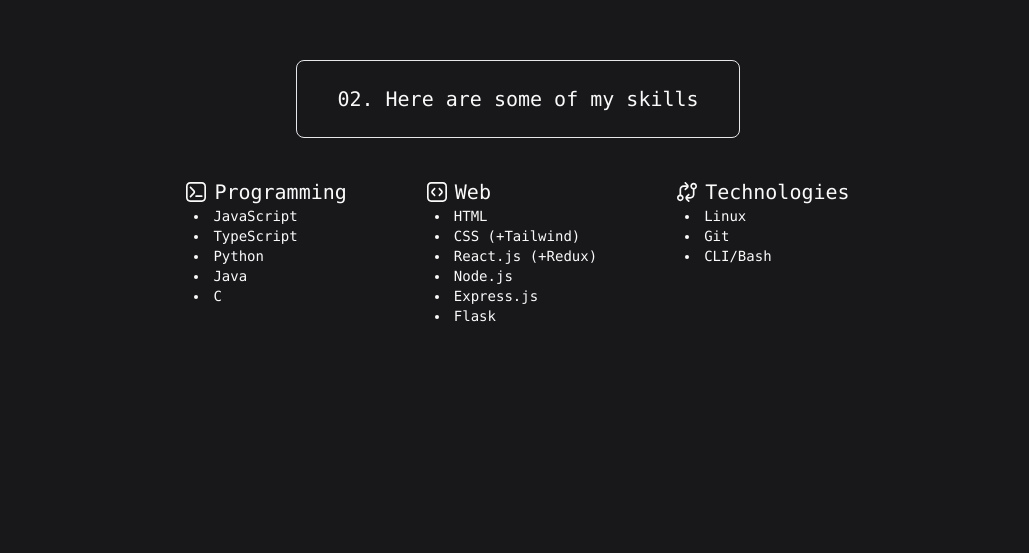
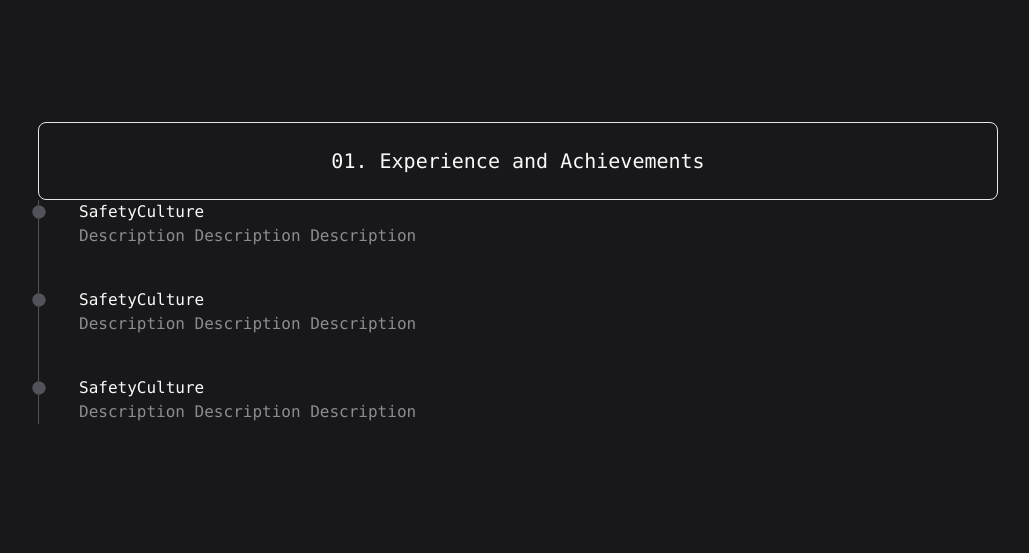
Before and after one commit to ddannyll/horizon, a React (Vite) app: page / in a window 1280 px wide. Shown: the part 1927-2480 px from the top of the page, without its empty margins (122-1151 px from the left). Built offline with nearby package versions, Linux system fonts and the light colour scheme.

Commit message:
make progress on timeline

```diff
--- a/package.json
+++ b/package.json
@@ -11,9 +11,12 @@
     "deploy": "gh-pages -d dist "
   },
   "dependencies": {
+    "@tabler/icons-react": "^2.34.0",
+    "clsx": "^2.0.0",
     "framer-motion": "^10.6.0",
     "react": "^18.2.0",
     "react-dom": "^18.2.0",
+    "tailwind-merge": "^1.14.0",
     "typed.js": "^2.0.132"
   },
   "devDependencies": {
--- a/src/components/App.jsx
+++ b/src/components/App.jsx
@@ -6,6 +6,7 @@
 import Skills from "./Skills"
 import Projects from "./Projects"
 import './App.css'
+import Experience from "./Experience"
 
 
 function App() {
@@ -20,6 +21,7 @@
 
             <div ref={mainRef} className="main bg-zinc-900 text-zinc-50 overflow-hidden">
                 <About />
+                <Experience></Experience>
                 <Skills />
                 <Projects />
             </div>
--- /dev/null
+++ b/src/components/Experience.jsx
@@ -0,0 +1,27 @@
+import { IconCircle, IconCircleFilled } from "@tabler/icons-react";
+import Header from "./Header";
+
+export default function Experience () {
+   return <section className="container mx-auto min-h-screen flex flex-col justify-center align-center">
+    <Header>
+      01. Experience and Achievements
+    </Header>
+    <ul className="border-l border-zinc-600 flex flex-col gap-10">
+      <li className="relative ml-10">
+        <h3>SafetyCulture</h3>
+        <p className="text-white/50">Description Description Description </p>
+        <IconCircleFilled className="text-zinc-600 absolute w-4 h-4 -left-10 top-1 -translate-x-1/2"></IconCircleFilled>
+      </li>
+      <li className="relative ml-10">
+        <h3>SafetyCulture</h3>
+        <p className="text-white/50">Description Description Description </p>
+        <IconCircleFilled className="text-zinc-600 absolute w-4 h-4 -left-10 top-1 -translate-x-1/2"></IconCircleFilled>
+      </li>
+      <li className="relative ml-10">
+        <h3>SafetyCulture</h3>
+        <p className="text-white/50">Description Description Description </p>
+        <IconCircleFilled className="text-zinc-600 absolute w-4 h-4 -left-10 top-1 -translate-x-1/2"></IconCircleFilled>
+      </li>
+    </ul>
+  </section>
+}
--- /dev/null
+++ b/src/components/Header.jsx
@@ -0,0 +1,7 @@
+export default function Header({children}) {
+  return <div className="p-6 border text-center rounded-lg">
+    <h1 className="text-lg md:text-xl">
+      {children}
+    </h1>
+  </div>
+}
--- /dev/null
+++ b/src/lib/util.js
@@ -0,0 +1,3 @@
+import clsx, { ClassValue } from 'clsx'
+import { twMerge } from 'tailwind-merge'
+export const cn = (...classes) => twMerge(clsx(...classes))
```
Also changed, not shown: 1 other file (tests, documents, lock files or other folders).
